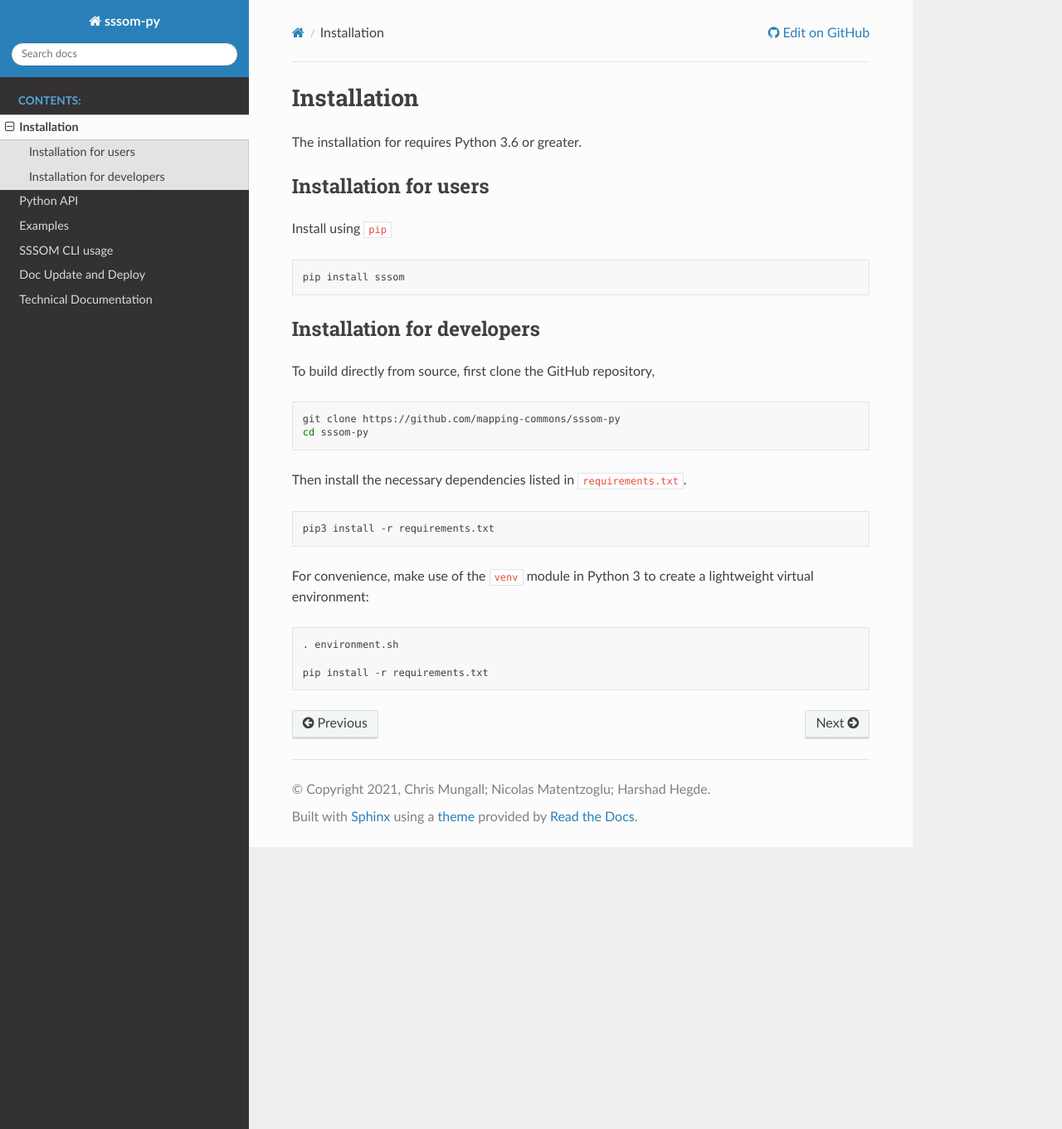
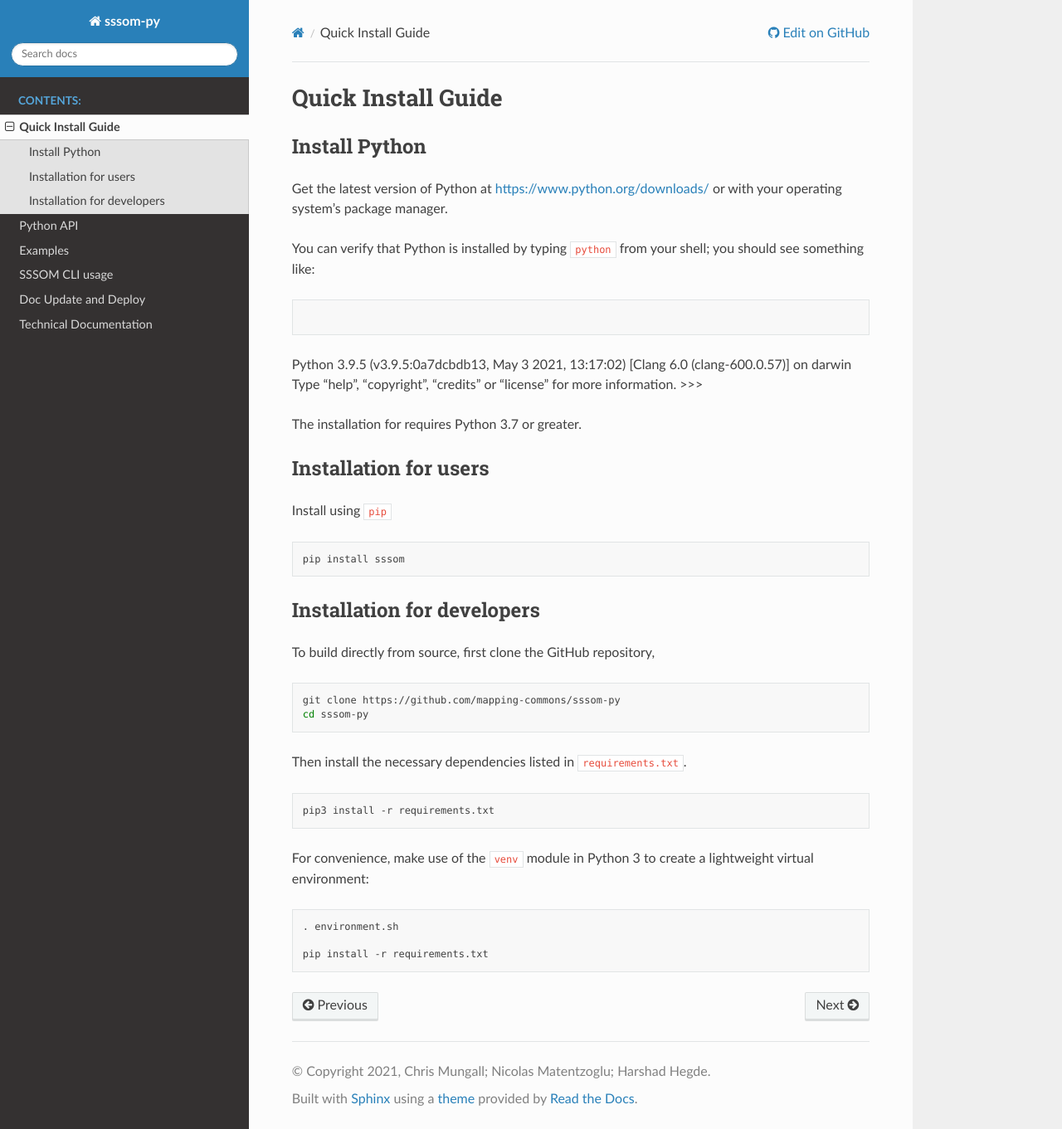
Before and after one commit to mapping-commons/sssom-py, a Sphinx documentation site: the page built from docs/install/installation.rst, in a window 1280 px wide and 1361 px high. Shown: the whole window at 83% size. Built offline with Sphinx 7.4.7 and the Read the Docs theme 2.0.0, drawn with Linux system fonts in a browser that asks for light colours.

Commit message:
install python content

```diff
--- a/docs/install/installation.rst
+++ b/docs/install/installation.rst
@@ -1,7 +1,21 @@
-Installation
-============
+Quick Install Guide
+===================
 
-The installation for requires Python 3.6 or greater.
+Install Python
+--------------
+
+Get the latest version of Python at https://www.python.org/downloads/ or with your operating system’s package manager.
+
+You can verify that Python is installed by typing ``python`` from your shell; you should see something like:
+
+.. code-block:: bash
+Python 3.9.5 (v3.9.5:0a7dcbdb13, May  3 2021, 13:17:02)
+[Clang 6.0 (clang-600.0.57)] on darwin
+Type "help", "copyright", "credits" or "license" for more information.
+>>>
+
+
+The installation for requires Python 3.7 or greater.
 
 Installation for users
 ----------------------
```
